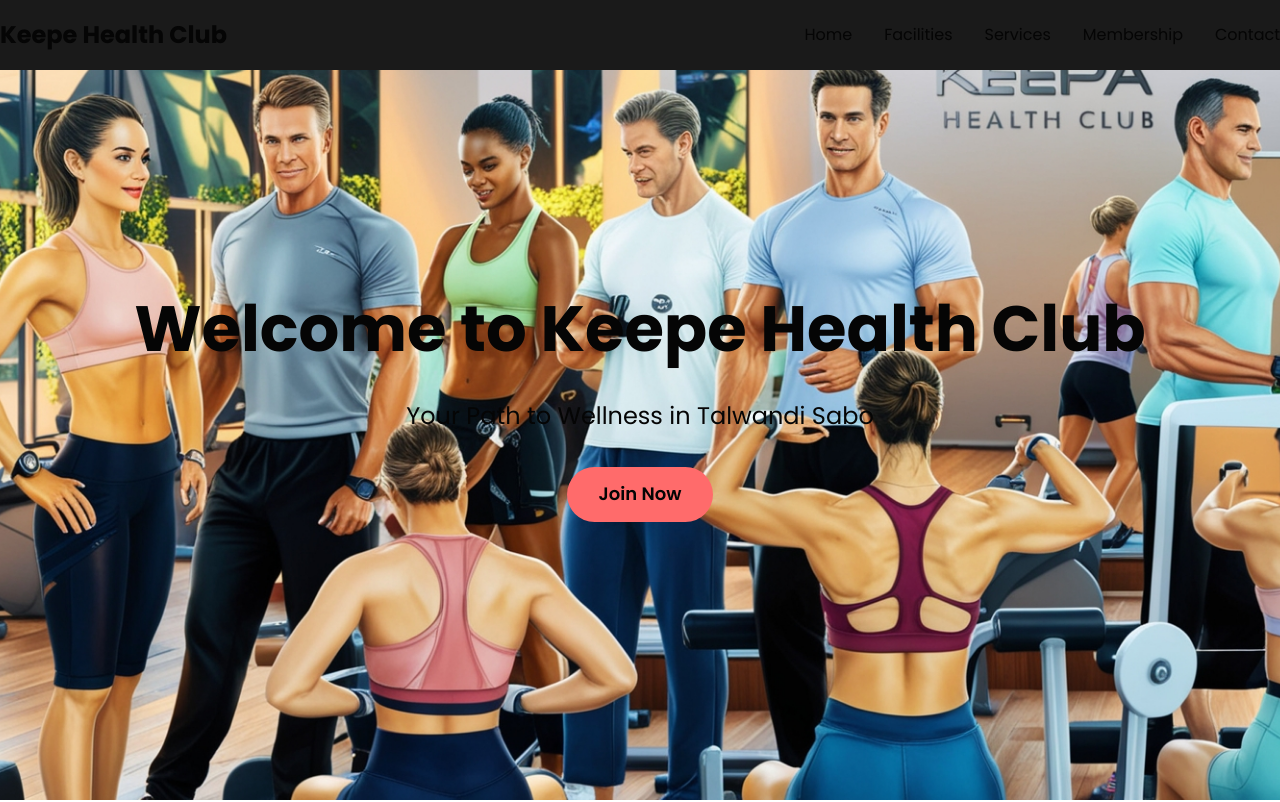
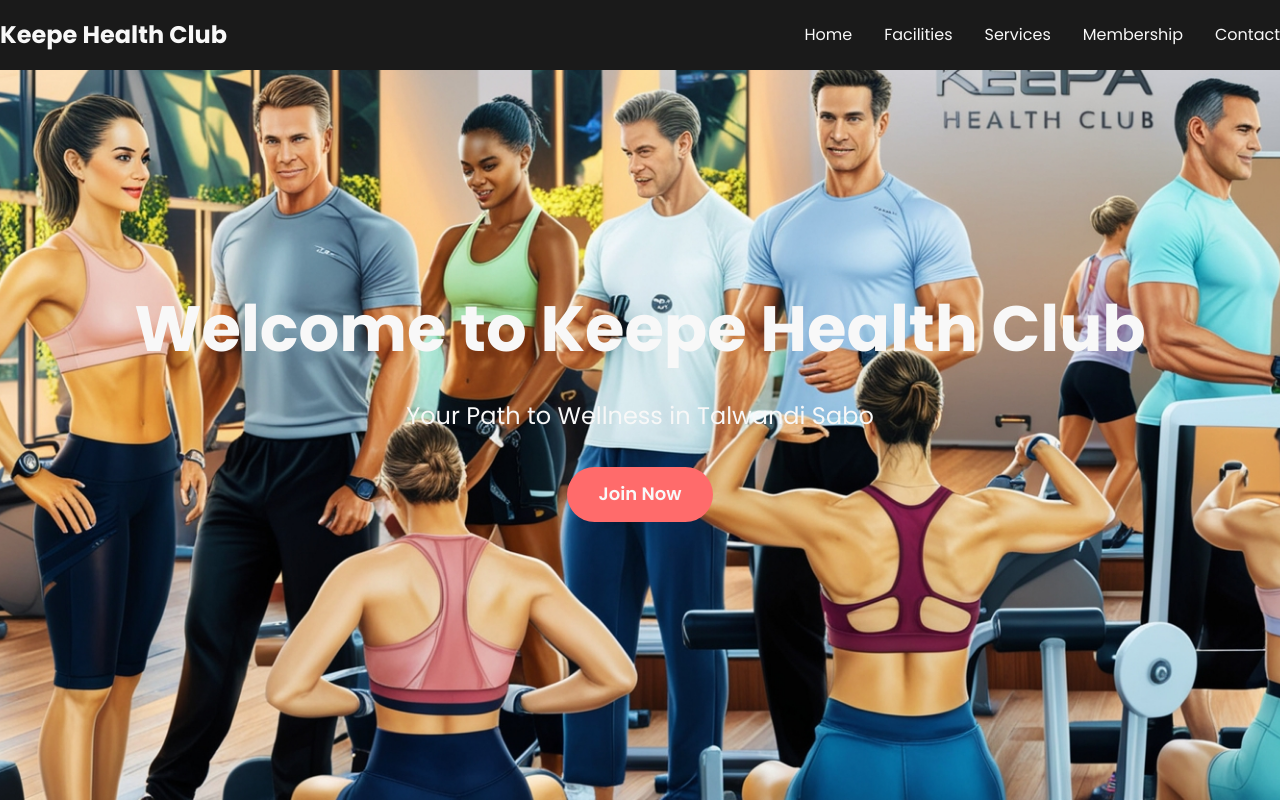
Before and after one commit to sadafqureshia/gym-website, a plain HTML site: page index.html in a window 1280 px wide. Shown: the top 802 px of the page. Drawn offline with Linux system fonts and the light colour scheme.

Commit message:
Update sstyle.css

```diff
--- a/sstyle.css
+++ b/sstyle.css
@@ -3,7 +3,7 @@
     --color-primary-dark: #ff4757;
     --color-secondary: #1a1a1a;
     --color-text: #333;
-    --color-text-light: #050505;
+    --color-text-light: #f8f8f8;
     --color-background: #f8f8f8;
     --font-main: 'Poppins', sans-serif;
     --transition: all 0.3s ease;
```
